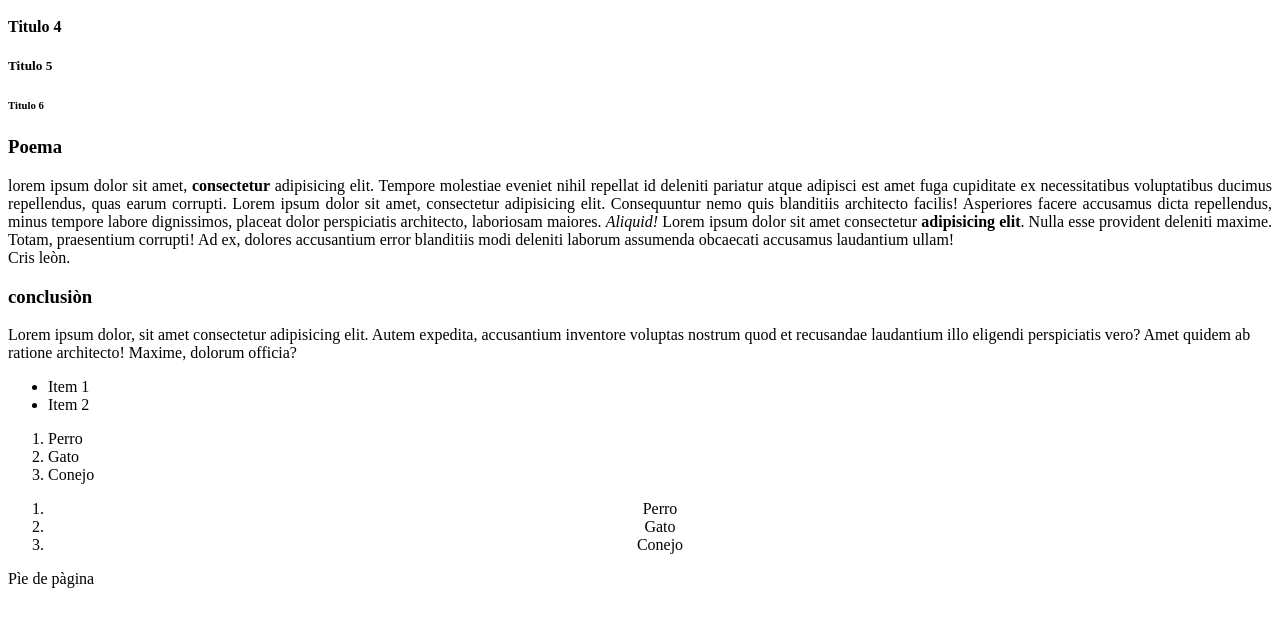
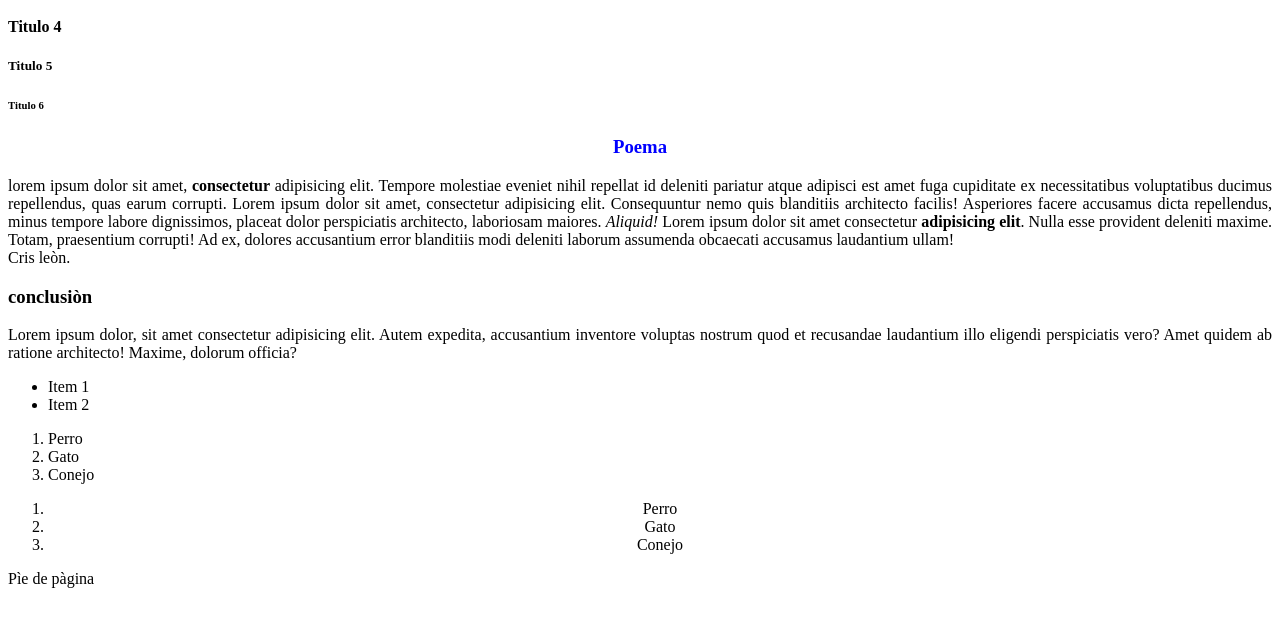
Before and after one commit to crifalesa/AplicacionUTP, a plain HTML site: page introduccion-HTML/intex.html in a window 1280 px wide. Shown: the part 152-778 px from the top of the page. Drawn offline with Linux system fonts and the light colour scheme.

Commit message:
Introduccion_html-css

```diff
--- a/introduccion-HTML/intex.html
+++ b/introduccion-HTML/intex.html
@@ -7,6 +7,10 @@
     <!---indicar al navegar que quiero mi pagina en español-->
     <meta charset="UTF-16"/>
 <title>Mi primera pagina web</title>
+    <!--Asociar los estilos de CSS-->
+    <link src="./style.css"/>
+    <link rel="stylesheet" href="style.css">
+
 </head>
 
 <!---cuerpo del documento-->
@@ -23,8 +27,8 @@
     </header>
     <!---contenido-->
     <main>
-        <h3>Poema</h3>
-        <p style="text-align:justify">
+        <h3 id="titulo-principal">Poema</h3>
+        <p class="justificado">
          <span>lorem</span> ipsum dolor sit amet, <strong>consectetur</strong> adipisicing elit. Tempore molestiae eveniet nihil repellat id deleniti
          pariatur atque adipisci est amet fuga cupiditate ex necessitatibus voluptatibus ducimus repellendus, quas earum
          corrupti.
@@ -36,7 +40,7 @@
          laudantium ullam! <br/> Cris leòn.
         </p>
         <h3>conclusiòn</h3>
-         <p>
+        <p class="justificado">
          Lorem ipsum dolor, sit amet consectetur adipisicing elit. Autem expedita, accusantium inventore voluptas nostrum quod et recusandae laudantium illo eligendi perspiciatis vero? Amet quidem ab ratione architecto! Maxime, dolorum officia?
         </p>
 
--- /dev/null
+++ b/introduccion-HTML/style.css
@@ -0,0 +1,9 @@
+
+#titulo-principal   {
+    color: blue;
+    text-align: center;
+}
+
+.justificado {
+    text-align: justify;
+}
```
